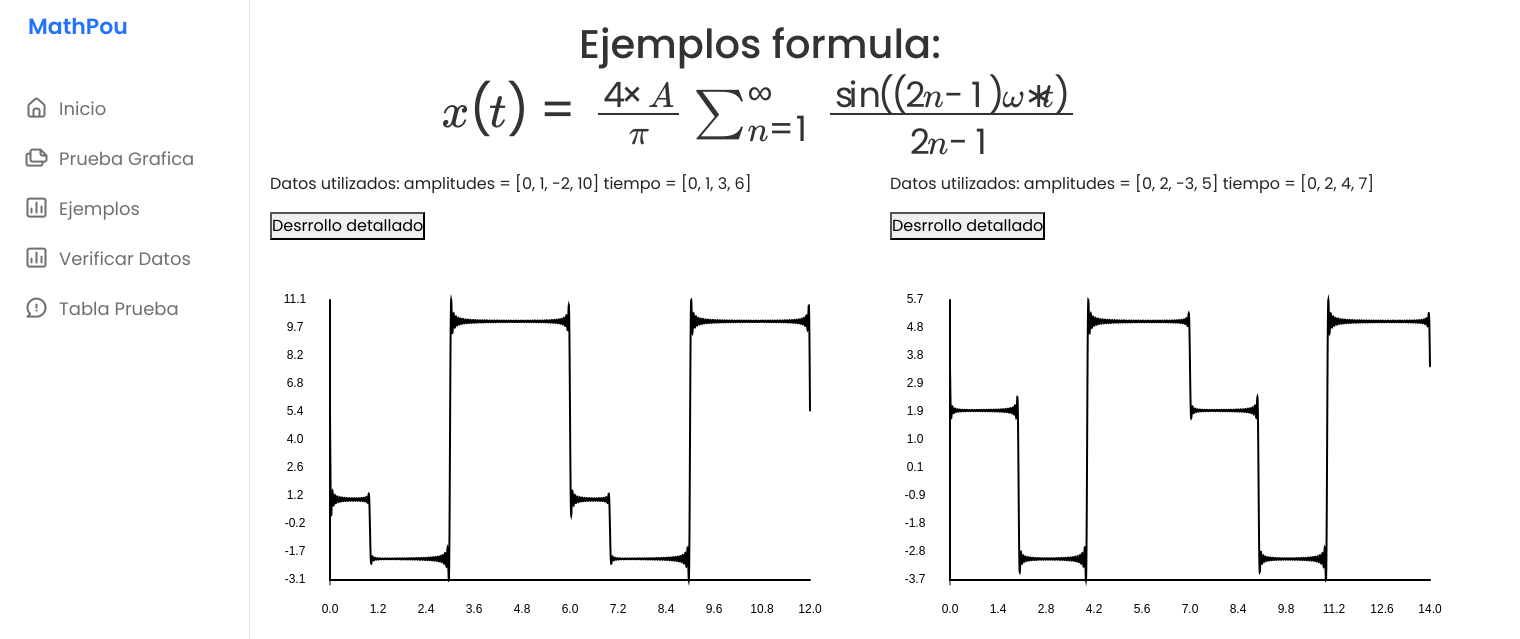
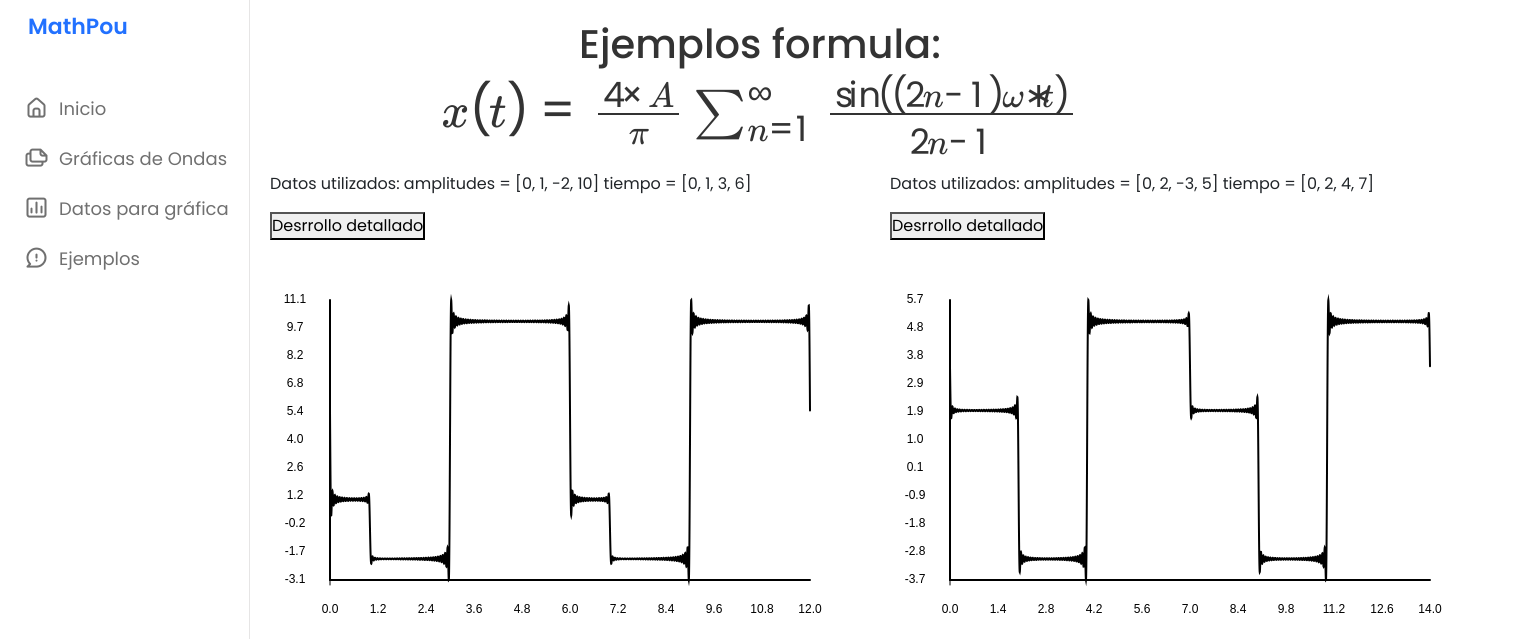
Before and after one commit to AngelPerez10/MathPou, a Django app: page /grafica/ in a window 1520 px wide. Shown: the top 639 px of the page. Run offline with Django 4.2, Linux system fonts and the light colour scheme; some libraries are stand-ins or nearby versions.

Commit message:
cambios 4

```diff
--- a/loginSignup/base/templates/navbar.html
+++ b/loginSignup/base/templates/navbar.html
@@ -14,23 +14,19 @@
 
             <li><a href="{% url 'base:prueba-grafica' %}">
                     <i class="uil uil-files-landscapes"></i>
-                    <span class="link-name">Prueba Grafica</span>
+                    <span class="link-name">Gráficas de Ondas</span>
+                </a></li>
+
+            <li><a href="{% url 'base:prueba-data' %}">
+                    <i class="uil uil-chart uil "></i>
+                    <span class="link-name">Datos para gráfica</span>
                 </a></li>
 
             <li><a href="{% url 'base:show-signal-data' %}">
-                    <i class="uil uil-chart"></i>
+                    <i class="uil-comment-exclamation"></i>
                     <span class="link-name">Ejemplos</span>
                 </a></li>
 
-            <li><a href="{% url 'base:signal-data' %}">
-                    <i class="uil uil-chart"></i>
-                    <span class="link-name">Verificar Datos</span>
-                </a></li>
-
-            <li><a href="{% url 'base:prueba-data' %}">
-                    <i class="uil uil-comment-exclamation"></i>
-                    <span class="link-name">Tabla Prueba</span>
-                </a></li>
         </ul>
 
         <ul class="logout-mode">
```
Also changed, not shown: loginSignup/db.sqlite3.
